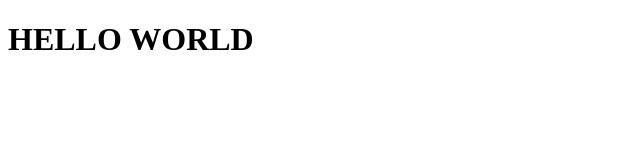
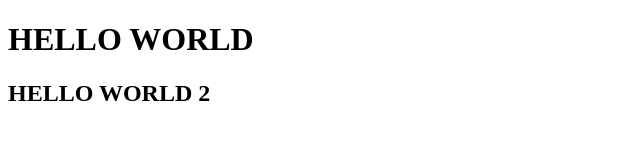
Before and after one commit to jandirdlctm/durable_script, a plain HTML site: page index.html in a window 1280 px wide. Shown: the whole page, without its empty margins (0-640 px from the left). Drawn offline with Linux system fonts and the light colour scheme.

Commit message:
Second commit

```diff
--- a/index.html
+++ b/index.html
@@ -7,5 +7,6 @@
 </head>
 <body>
     <h1>HELLO WORLD</h1>
+    <h2>HELLO WORLD 2</h2>
 </body>
 </html>
```
